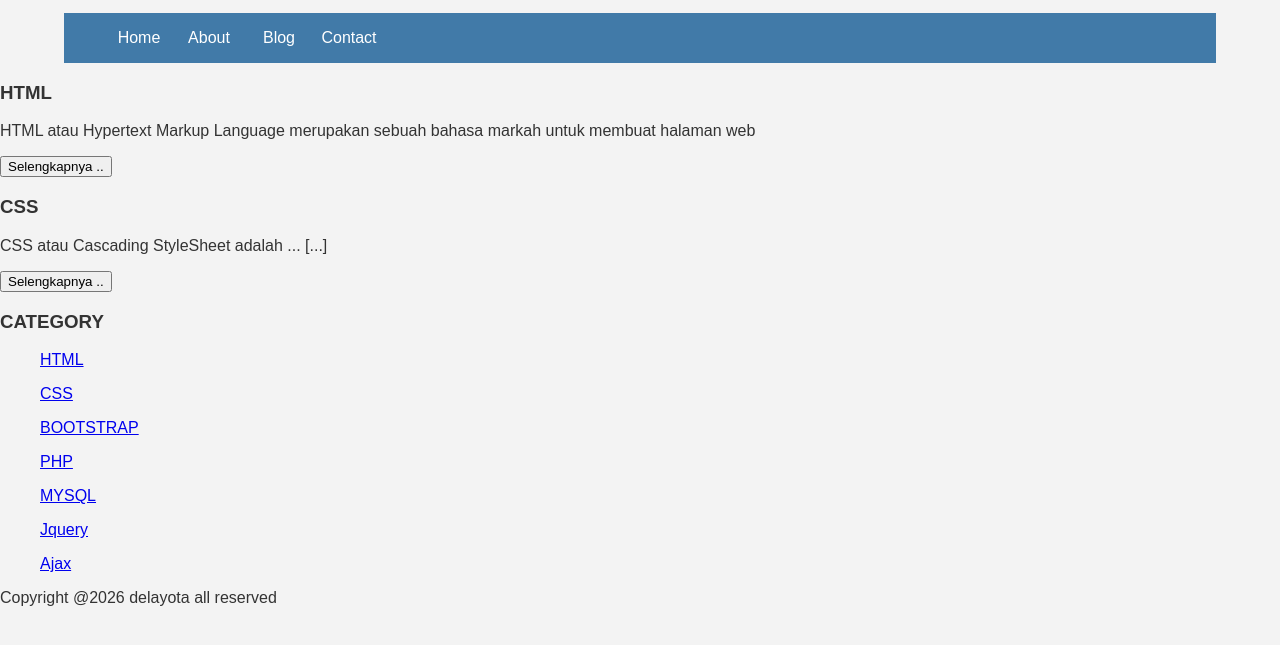
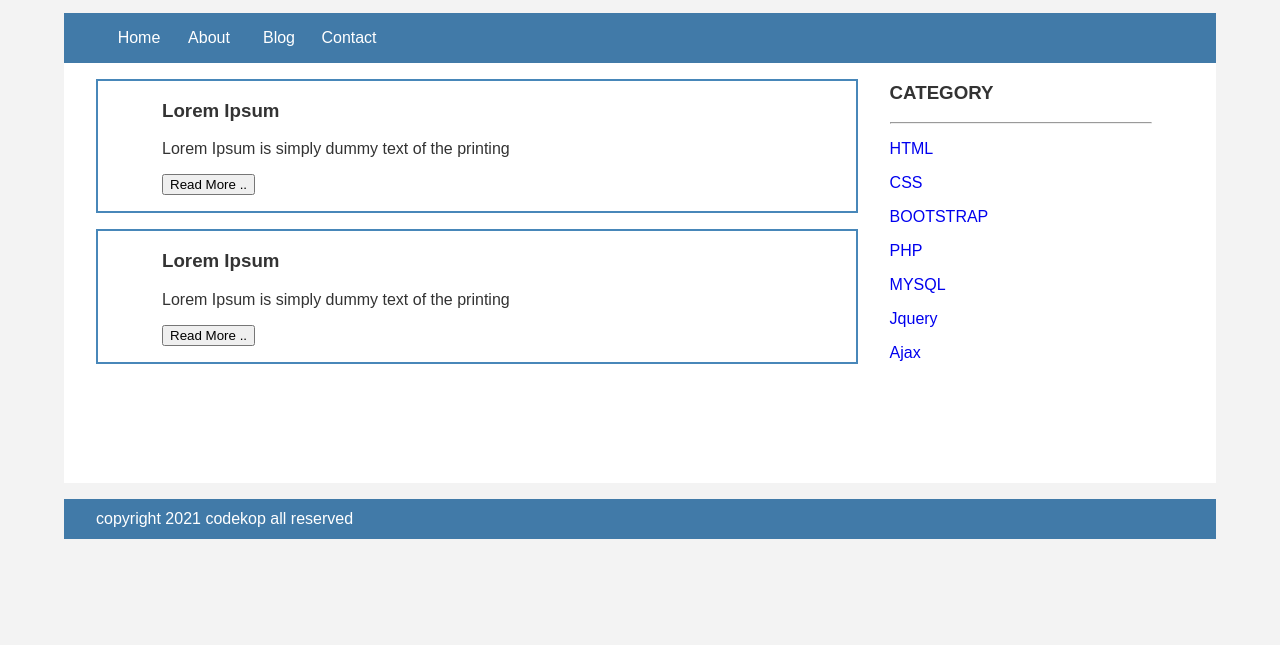
Before and after one commit to afirabean/webeansa, a plain HTML site: page index.html in a window 1280 px wide. Shown: the part 143-788 px from the top of the page. Drawn offline with Linux system fonts and the light colour scheme.

Commit message:
Update index.html

```diff
--- a/index.html
+++ b/index.html
@@ -18,27 +18,57 @@
      <li><a href="#">Contact</a></li>
    </ul>
 </div>
-     <h3>HTML</h3>
-     <p>HTML atau Hypertext Markup Language merupakan sebuah bahasa markah untuk membuat halaman web </p>
-     <button >Selengkapnya ..</button>
+<div class="content">
+    <div class="jarak">
+        <!-- kiri -->
+        <div class="kiri">
 
-     <h3>CSS</h3>
-     <p> CSS atau Cascading StyleSheet adalah ... [...]</p>
-     <button >Selengkapnya ..</button>
-   </ul>
+            <!-- blog -->
+            <div class="border">
+                <div class="jarak">
+                    <h3>Lorem Ipsum</h3>
+                    <p>Lorem Ipsum is simply dummy text of the printing</p>
+                    <button class="btn">Read More ..</button>
+                </div>
+            </div>
+            <!-- end blog -->
 
-   <h3>CATEGORY</h3>
-   <ul>
-     <p><a href="#" >HTML</a></p>
-     <p><a href="#" >CSS</a></p>
-     <p><a href="#" >BOOTSTRAP</a></p>
-     <p><a href="#" >PHP</a></p>
-     <p><a href="#" >MYSQL</a></p>
-     <p><a href="#" >Jquery</a></p>
-     <p><a href="#" >Ajax</a></p>
-   </ul>
-     <p>Copyright @2026 delayota all reserved</p>
+            <!-- blog -->
+            <div class="border">
+                <div class="jarak">
+                    <h3>Lorem Ipsum</h3>
+                    <p>Lorem Ipsum is simply dummy text of the printing</p>
+                    <button class="btn">Read More ..</button>
+                </div>
+            </div>
+            <!-- end blog -->
 
+        </div>
+        <!-- kiri -->
+
+        <!-- kanan -->
+        <div class="kanan">
+            <div class="jarak">
+                <h3>CATEGORY</h3>
+                <hr/>
+                <p><a href="#" class="undecor">HTML</a></p>
+                <p><a href="#" class="undecor">CSS</a></p>
+                <p><a href="#" class="undecor">BOOTSTRAP</a></p>
+                <p><a href="#" class="undecor">PHP</a></p>
+                <p><a href="#" class="undecor">MYSQL</a></p>
+                <p><a href="#" class="undecor">Jquery</a></p>
+                <p><a href="#" class="undecor">Ajax</a></p>
+            </div>
+        </div>
+        <!-- kanan -->
+    </div>
+</div>
+
+<div class="footer">
+    <div class="jarak">
+        <p>copyright 2021 codekop all reserved</p>
+    </div>
+</div>
  </body>
 
 </html>
```
